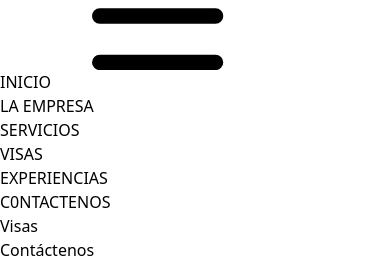
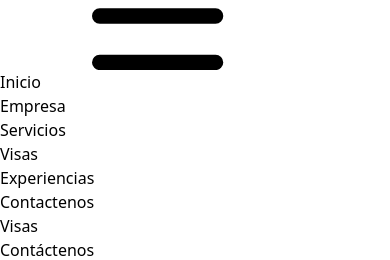
Before and after one commit to SebastianMoralesDuque/marsuenos, a React (Vite) app: page /visas in a window 390 px wide. Shown: the part 217-477 px from the top of the page. Built offline with nearby package versions, Linux system fonts and the light colour scheme.

Commit message:
fixed responsive menu and changed color

```diff
--- a/src/components/Navbar.tsx
+++ b/src/components/Navbar.tsx
@@ -1,9 +1,11 @@
-import { useState } from 'react';
-import { Link } from 'react-router-dom';
-import Login from './Login';
+import { useState } from "react";
+import { Link, useLocation } from "react-router-dom";
+import Login from "./Login";
 
 const Navbar = () => {
   const [isModalOpen, setIsModalOpen] = useState(false);
+  const [isMenuOpen, setIsMenuOpen] = useState(false);
+  const location = useLocation();
 
   const openModal = () => {
     setIsModalOpen(true);
@@ -13,27 +15,31 @@ const Navbar = () => {
     setIsModalOpen(false);
   };
 
+  const toggleMenu = () => {
+    setIsMenuOpen(!isMenuOpen);
+  };
+
   return (
-    <nav className="bg-blue-500 dark:bg-gray-900 fixed w-full z-20 top-0 left-0 border-b border-gray-200 dark:border-gray-600">
+    <nav className="bg-white fixed w-full z-20 top-0 left-0 rounded-md mb-8">
       <div className="max-w-screen-xl flex flex-wrap items-center justify-between mx-auto p-4">
         <Link to="/" className="flex items-center">
-        <img src="/img/logo.png "  className="h-20 w-20 rounded-full mr-3"  alt="Flowbite Logo" />
-
+          <img src="/img/logo.png" className="h-22 w-48" alt="Flowbite Logo" />
         </Link>
         <div className="flex md:order-2">
           <button
-            type="button"
-            className="text-white bg-blue-700 hover:bg-blue-800 focus:ring-4 focus:outline-none focus:ring-blue-300 font-medium rounded-lg text-sm px-4 py-2 text-center mr-3 md:mr-0 dark:bg-blue-600 dark:hover:bg-blue-700 dark:focus:ring-blue-800"
+            className="bg-blue-500 hover:bg-blue-400 text-white font-bold py-2 px-4 border-b-4 border-blue-700 hover:border-blue-500 rounded"
             onClick={openModal}
           >
             Inicia sesión
           </button>
+
           <button
             data-collapse-toggle="navbar-sticky"
             type="button"
             className="inline-flex items-center p-2 w-10 h-10 justify-center text-sm text-gray-500 rounded-lg md:hidden hover:bg-gray-100 focus:outline-none focus:ring-2 focus:ring-gray-200 dark:text-gray-400 dark:hover:bg-gray-700 dark:focus:ring-gray-600"
             aria-controls="navbar-sticky"
-            aria-expanded="false"
+            aria-expanded={isMenuOpen ? "true" : "false"}
+            onClick={toggleMenu}
           >
             <span className="sr-only">Open main menu</span>
             <svg
@@ -53,55 +59,95 @@ const Navbar = () => {
             </svg>
           </button>
         </div>
-        <div className="items-center justify-between hidden w-full md:flex md:w-auto md:order-1" id="navbar-sticky">
-          <ul className="flex flex-col p-4 md:p-0 mt-4 font-medium border border-gray-100 rounded-lg bg-gray-50 md:flex-row md:space-x-8 md:mt-0 md:border-0 md:bg-white dark:bg-gray-800 md:dark:bg-gray-900 dark:border-gray-700">
+        <div
+          className={`items-center justify-between w-full md:flex md:w-auto md:order-1 ${
+            isMenuOpen ? "block" : "hidden"
+          }`}
+          id="navbar-sticky"
+        >
+          <ul className="flex flex-col p-4 md:p-0 mt-4 font-medium border border-gray-100 rounded-lg bg-transparent md:flex-row md:space-x-8 md:mt-0 md:border-0 md:dark:border-transparent">
             <li>
               <Link
                 to="/"
-                className="block py-2 pl-3 pr-4 text-white bg-blue-700 rounded md:bg-transparent md:text-blue-700 md:p-0 md:dark:text-blue-500"
-                aria-current="page"
+                className={`block py-2 pl-3 pr-4 rounded md:p-0 text-${
+                  location.pathname === "/" ? "blue-700" : "red-500"
+                } bg-clip-text hover:text-blue-700 ${
+                  location.pathname === "/"
+                    ? " text-blue-700 font-bold"
+                    : "text-blue-700"
+                } md:dark:hover:text-blue-700`}
               >
-                INICIO
+                Inicio
               </Link>
             </li>
             <li>
               <Link
                 to="/about"
-                className="block py-2 pl-3 pr-4 text-gray-900 rounded hover:bg-gray-100 md:hover:bg-transparent md:hover:text-blue-700 md:p-0 md:dark:hover:text-blue-500 dark:text-white dark:hover:bg-gray-700 dark:hover:text-white md:dark:hover:bg-transparent dark:border-gray-700"
+                className={`block py-2 pl-3 pr-4 rounded md:p-0 text-${
+                  location.pathname === "/about" ? "blue-700" : "red-500"
+                } bg-clip-text hover:text-blue-700 ${
+                  location.pathname === "/about"
+                    ? " text-blue-700 font-bold"
+                    : "text-blue-700"
+                } md:dark:hover:text-blue-700`}
               >
-                LA EMPRESA
+                Empresa
               </Link>
             </li>
             <li>
               <Link
                 to="/services"
-                className="block py-2 pl-3 pr-4 text-gray-900 rounded hover:bg-gray-100 md:hover:bg-transparent md:hover:text-blue-700 md:p-0 md:dark:hover:text-blue-500 dark:text-white dark:hover:bg-gray-700 dark:hover:text-white md:dark:hover:bg-transparent dark:border-gray-700"
+                className={`block py-2 pl-3 pr-4 rounded md:p-0 text-${
+                  location.pathname === "/services" ? "blue-700" : "red-500"
+                } bg-clip-text hover:text-blue-700 ${
+                  location.pathname === "/services"
+                    ? " text-blue-700 font-bold"
+                    : "text-blue-700"
+                } md:dark:hover:text-blue-700`}
               >
-                SERVICIOS
+                Servicios
+              </Link>
+            </li>
+            <li>
+              <Link
+                to="/visas"
+                className={`block py-2 pl-3 pr-4 rounded md:p-0 text-${
+                  location.pathname === "/visas" ? "blue-700" : "red-500"
+                } bg-clip-text hover:text-blue-700 ${
+                  location.pathname === "/visas"
+                    ? " text-blue-700 font-bold"
+                    : "text-blue-700"
+                } md:dark:hover:text-blue-700`}
+              >
+                Visas
+              </Link>
+            </li>
+            <li>
+              <Link
+                to="/experiences"
+                className={`block py-2 pl-3 pr-4 rounded md:p-0 text-${
+                  location.pathname === "/experiences" ? "blue-700" : "red-500"
+                } bg-clip-text hover:text-blue-700 ${
+                  location.pathname === "/experiences"
+                    ? " text-blue-700 font-bold"
+                    : "text-blue-700"
+                } md:dark:hover:text-blue-700`}
+              >
+                Experiencias
               </Link>
             </li>
             <li>
               <Link
                 to="/contact"
-                className="block py-2 pl-3 pr-4 text-gray-900 rounded hover:bg-gray-100 md:hover:bg-transparent md:hover:text-blue-700 md:p-0 md:dark:hover:text-blue-500 dark:text-white dark:hover:bg-gray-700 dark:hover:text-white md:dark:hover:bg-transparent dark:border-gray-700"
+                className={`block py-2 pl-3 pr-4 rounded md:p-0 text-${
+                  location.pathname === "/contact" ? "blue-700" : "red-500"
+                } bg-clip-text hover:text-blue-700 ${
+                  location.pathname === "/contact"
+                    ? " text-blue-700 font-bold"
+                    : "text-blue-700"
+                } md:dark:hover:text-blue-700`}
               >
-                VISAS
-              </Link>
-            </li>
-            <li>
-              <Link
-                to="/experiences"
-                className="block py-2 pl-3 pr-4 text-gray-900 rounded hover:bg-gray-100 md:hover:bg-transparent md:hover:text-blue-700 md:p-0 md:dark:hover:text-blue-500 dark:text-white dark:hover:bg-gray-700 dark:hover:text-white md:dark:hover:bg-transparent dark:border-gray-700"
-              >
-                EXPERIENCIAS
-              </Link>
-            </li>
-            <li>
-              <Link
-                to="/contact"
-                className="block py-2 pl-3 pr-4 text-gray-900 rounded hover:bg-gray-100 md:hover:bg-transparent md:hover:text-blue-700 md:p-0 md:dark:hover:text-blue-500 dark:text-white dark:hover:bg-gray-700 dark:hover:text-white md:dark:hover:bg-transparent dark:border-gray-700"
-              >
-                C0NTACTENOS
+                Contactenos
               </Link>
             </li>
           </ul>
```
